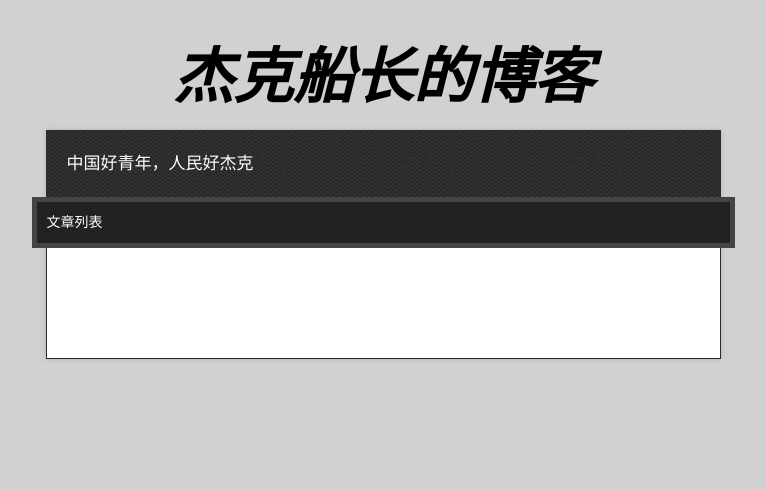
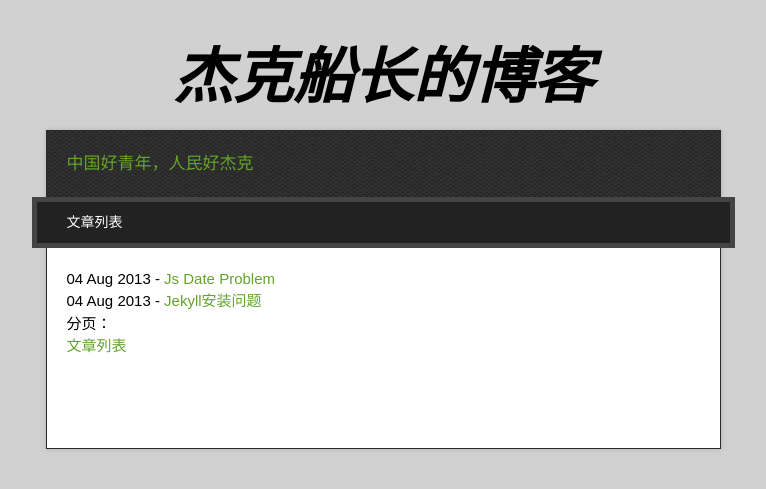
Before and after one commit to jacksparrow01/jacksparrow01.github.io, a Jekyll site: the page built from index.html, in a window 1280 px wide. Shown: the top 489 px of the page, without its empty margins (257-1023 px from the left). Built offline with Jekyll 4.4.1, drawn with Linux system fonts in a browser that asks for light colours.

Commit message:
首页差不多就那样了

```diff
--- a/_layouts/default.html
+++ b/_layouts/default.html
@@ -4,10 +4,10 @@
   <meta charset="utf-8">
   <meta http-equiv="X-UA-Compatible" content="IE=edge,chrome=1">
 
-  <link rel="stylesheet" href="stylesheets/stylesheet.css"/>
-  <link rel="stylesheet" href="stylesheets/pygment_trac.css"/>
-  <script type="text/javascript" src="javascripts/jquery-1.7.1.min.js"></script>
-  <script type="text/javascript" src="javascripts/script.js"></script>
+  <link rel="stylesheet" href="/stylesheets/stylesheet.css"/>
+  <link rel="stylesheet" href="/stylesheets/pygment_trac.css"/>
+  <script type="text/javascript" src="/javascripts/jquery-1.7.1.min.js"></script>
+  <script type="text/javascript" src="/javascripts/script.js"></script>
 <style type="text/css">
   pre {
     padding: 10px 70px 10px 0;
@@ -47,11 +47,11 @@
       <h1 class="title">杰克船长的博客</h1>
     </header>
     <div id="container">
-      <p class="tagline">中国好青年，人民好杰克</p>
+      <p class="tagline"><a href="/">中国好青年，人民好杰克</a></p>
       <div id="main" role="main">
         <div class="download-bar">
         <div class="inner">
-          <p style='color:white;font-size:14px;'>文章列表</p>
+          <p style='color:white;font-size:14px;margin-left:20px;'>{{ page.title }}</p>
         </div>
 
 
--- /dev/null
+++ b/_posts/2013-08-04-jekyll安装问题.html
@@ -0,0 +1,3 @@
+---
+layout: default
+---
--- /dev/null
+++ b/_posts/2013-08-04-js-date-problem.html
@@ -0,0 +1,3 @@
+---
+layout: default
+---
--- a/index.html
+++ b/index.html
@@ -1,7 +1,17 @@
 ---
 layout: default
-description: 杰克船长的首页
+title: 文章列表
 ---
+<div id="posts">
+  <ul>
+    {% for post in site.posts %}
+      <li><span>{{ post.date | date_to_string }}</span> - <a href="{{ post.url }}">{{ post.title }}</a></li>
+    {% endfor %}
+  </ul>
+</div>
+
+<div id="pages">
+  <h2>分页：</h2>
   <ul>
     {% for page in site.html_pages %}
       {% if page.title %}
@@ -9,3 +19,4 @@ description: 杰克船长的首页
       {% endif %}
     {% endfor %}
   </ul>
+</div>
```
Also changed, not shown: other parts of _layouts/default.html (+1 -1 lines), 1 other file. Lines whose indentation alone changed are shown as unchanged.
